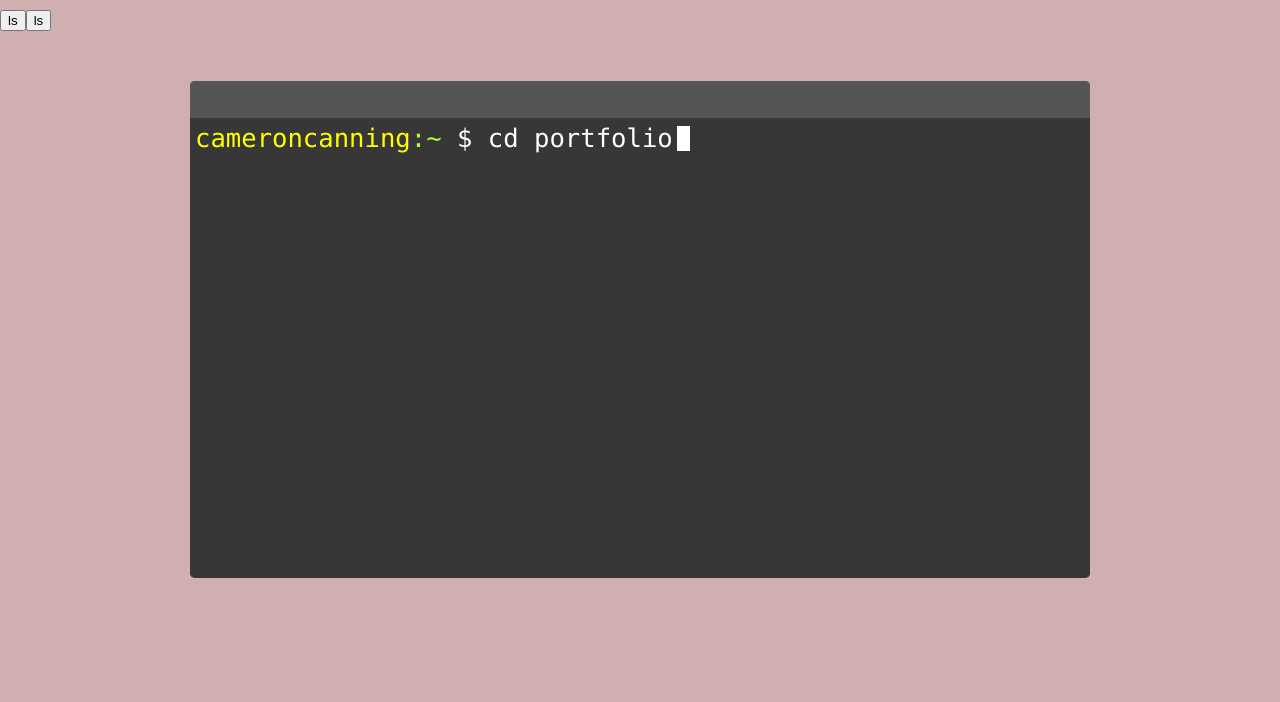
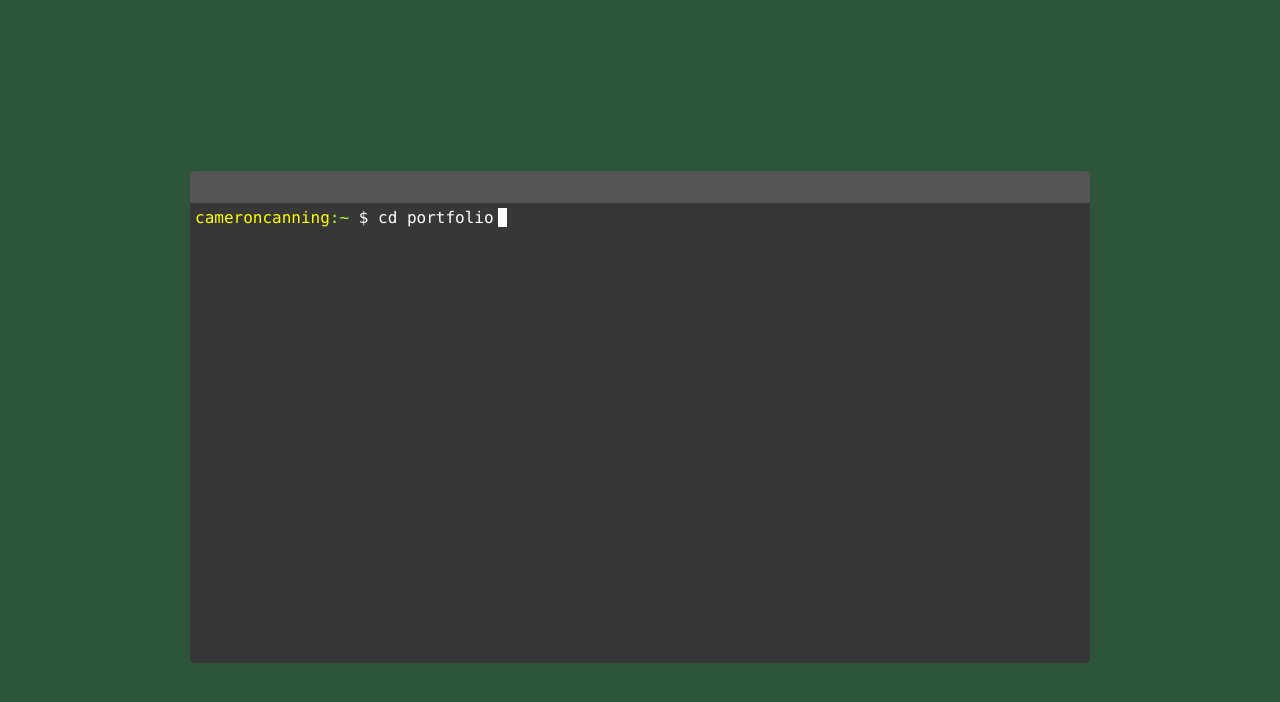
Before and after one commit to CameronCanning/terminal-portfolio, a React (Create React App) app: page / in a window 1280 px wide. Shown: the top 702 px of the page. Built offline with nearby package versions, Linux system fonts and the light colour scheme.

Commit message:
terminal implemented as portfolio

```diff
--- a/src/App.js
+++ b/src/App.js
@@ -1,17 +1,182 @@
-import { useState, useEffect, useRef } from 'react';
+import { useEffect, useState } from 'react';
 import { useTerminalControl } from './hooks/editor';
 import Terminal from './components/Terminal';
-import Command from './components/Command';
 
-function App() {
-	const [terminal, submitCommand] = useTerminalControl('cameroncanning', '', 2100);
+const App = () => {
+	const [terminal, submit] = useTerminalControl('cameroncanning', '', 2100);
+	const commandsAlias = [
+		{alias: 'about', value: 'cat about.txt'},
+		{alias: 'education', value: 'cat education.txt'},
+		{alias: 'skills', value: 'cat skills.json'},
+		{alias: 'projects', value: 'cat ./projects/*'},
+		{alias: 'contact', value: 'cat contact.json'}
+	];
+	const [readyProgress , setReadyProgress] = useState(2);
+
+	const tab = <>&nbsp;&nbsp;&nbsp;</>;
+
+	useEffect(() => {
+		if (!terminal.loading){
+			submit('cd portfolio', 2000);
+		}
+	}, [terminal.loading]);
+	useEffect(() => {
+		if (!terminal.sending && readyProgress > 0) {
+			setReadyProgress(prev => prev - 1);
+		}
+	}, [terminal.sending]);
+
+	useEffect(() => {
+		terminal.setCommands({
+			'cd portfolio': () => {
+				terminal.setDir('/portfolio');
+				return null;
+			},
+			'cat about.txt': () => {
+				return  'My name is ^^^, I\'m a fullstack devloper with an insatiable hunger for learning.'
+			},
+			'cat education.txt': () => {
+				return 'Bachelor of Computer Science, Carleton University';
+			},
+			'cat skills.json': () => {
+				return (
+					<span>
+						{'{'}
+						<br/>
+						{tab}<span className='json-key'>languages</span>: [ "Javascript", "Python", "Java", "C/C++" ],
+						<br/>
+						{tab}<span className='json-key'>libraries</span>: [ "React", "Node.js", "Express.js", "Flask" ],
+						<br/>
+						{tab}<span className='json-key'>databases</span>: [ "MongoDb", "MySQL" ],
+						<br/>
+						{tab}<span className='json-key'>tools</span>:{tab}&nbsp;&nbsp;[ "Git", "Docker", "Heroku", "Mongo Atlas" ]
+						<br/>
+						{'}'}
+					</span>
+				)
+			},
+			'cat ./projects/*': () => {
+				const projects = [
+					{
+						name: 'short-earl',
+						description: 'URL shortener developed using MERN',
+						github: 'https://github.com/cameroncanning/short-earl',
+						website: 'https://shortearl.herokuapp.com'
+
+					},
+					{
+						name: 'auto-terminal',
+						description: 'An autotyping terminal for React',
+						//github: 'github.com/cameroncanning/short-earl',
+						demo: 'https://cameroncanning.com'
+
+					},
+					{
+						name: 'lottery-sim',
+						description: 'Lottery simulator made with React',
+						github: 'https://github.com/cameroncanning/lottery-sim',
+						website: 'https://cameroncanning.github.io/lottery-sim/'
+
+					},
+					{
+						name: 'wikipage-connecter',
+						description: 'Flask API that finds the shortest chain between 2 pages',
+						github: 'https://github.com/CameronCanning/wikipage-connecter',
+
+					},
+					{
+						name: 'PaintSheetGenerator',
+						description: 'Generates a paint by number sheet from any image',
+						github: 'https://github.com/Davidj361/PaintSheetGenerator',
+					},
+
+				]
+
+				return (
+					<span>
+						{projects.map(p => {
+							return (
+								<span key={p.name}>
+									{'{'}<br/>
+									<span>
+										<span className='json-key'>	{tab}name</span>: "{p.name}"<br/>
+									</span>
+									<span>
+										<span className='json-key'>{tab}description</span>: "{p.description}"<br/>
+									</span>
+									{!!p.github &&
+									<span>
+										<span className='json-key'>{tab}github</span>: "<Link>{p.github}</Link>"<br/>
+									</span>
+									}
+									{!!p.website &&
+									<span>
+										<span className='json-key'>{tab}website</span>: "<Link>{p.website}</Link>"<br/>
+									</span>}
+									{!!p.demo &&
+									<span>
+										<span className='json-key'>{tab}demo</span>: "<Link>{p.demo}</Link>"<br/>
+									</span>}
+									{'}'}
+								</span>
+							)
+						})}
+					</span>
+				)
+			},
+ 			'cat contact.json': () => {
+				return (
+					<span>
+						{'{'}
+						<br/>
+						{tab}<span className={'json-key'}>phone</span>: "
+							<a  className={'terminal-link'}
+								href='tel:705-309-1862'>705-309-1862</a>",
+						<br/>
+						{tab}<span className={'json-key'}>email</span>: "
+							<a  className={'terminal-link'}
+								href='mailto:cameroncanning.1@gmail.com'>
+								cameroncanning.1@gmail.com</a>"
+						<br/>
+						{'}'}
+					</span>
+				)
+			}
+		});
+	}, []);
+
 	return (
 		<>
-		<button onClick={()=>submitCommand('ls')}>ls</button>
-		<button onClick={()=>submitCommand('lol')}>ls</button>
-		<Terminal {...terminal}/>
+		<div className='container'>
+			<div>
+				<div className={(readyProgress === 0 ? 'fade-in ' : '') + 'command-container main-content'}>
+					{commandsAlias.map(cmd =>
+						<span
+							key={cmd.alias}
+							className='command-btn'
+							onClick={()=>submit(cmd.value)}
+							>
+							{cmd.alias}
+						</span>
+					)}
+
+				</div>
+				<Terminal {...terminal}/>
+			</div>
+		</div>
 		</>
 	);
 }
 
+const Link = ({children}) => {
+	return (
+		<a  className='terminal-link'
+			href={children}
+			target="_blank"
+			rel="noopener noreferrer">
+			{children}
+		</a>
+	)
+}
+
 export default App;
--- a/src/components/Command.js
+++ /dev/null
@@ -1,4 +0,0 @@
-const Command = ({command}) => {
-    return <button>helo</button>
-}
-export default Command;
--- a/src/components/Terminal.js
+++ b/src/components/Terminal.js
@@ -2,9 +2,9 @@ import { useEffect, useRef } from 'react';
 
 const Terminal = ({loading, history, user, dir, command, typing, noHeader=false}) => {
     return (
-        <div className='terminal'>
+        <div className='terminal main-content'>
             {!noHeader && <Header/>}
-            <div className='bottom-scroll'>
+            <div className='test'>
                 <div className='terminal-content-wrapper'>
                     {
                         loading
@@ -58,6 +58,7 @@ const Content = ({user, host, dir, command, output}) => {
                     {command}
                 </span>
             </span>
+            <br/>
             <span>
                 {output}
             </span>
--- a/src/hooks/editor.js
+++ b/src/hooks/editor.js
@@ -62,10 +62,6 @@ export const useTerminalControl = (_user='user', _dir='', load= 0) => {
                 setSending(false);
             }, loading);
         }
-        //prevents running on dev hotreload
-        else if (history.length === 0) {
-			submit('cd portfolio', 2000);
-        }
     }, [loading]);
 
     const run = (cmd) => {
--- a/src/index.css
+++ b/src/index.css
@@ -1,26 +1,76 @@
-body {
-  background-color: #CFAFAF;
-  color: #fff;
+:root {
+  --bg-color: rgb(45, 85, 57);
+}
+body, html, #root {
+  background-color: var(--bg-color);
+  color: rgb(255, 255, 255);
   margin: 0;
   height: 100%;
-  font-family: -apple-system, BlinkMacSystemFont, 'Segoe UI', 'Roboto', 'Oxygen',
-    'Ubuntu', 'Cantarell', 'Fira Sans', 'Droid Sans', 'Helvetica Neue',
-    sans-serif;
+  width: 100%;
+  font-family: source-code-pro, Menlo, Monaco, Consolas, 'Courier New',
+    monospace;
   -webkit-font-smoothing: antialiased;
   -moz-osx-font-smoothing: grayscale;
-  font-size: calc(10px + 2vmin);
-  font-size: 1.6rem;
+}
+.container {
+  display: flex;
+  flex-direction: column;
+  justify-content: center;
+  align-items: center;
+  height: 100%;
+  width: 100%;
+}
+.command-btn {
+  cursor: pointer;
+
+}
+.command-container {
+  color:#fff;
+  padding-bottom: 15px;
+  display: flex;
+  justify-content: space-between;
+  opacity: 0;
+}
+.fade-in {
+	opacity: 1;
+	animation-name: fadein;
+	animation-iteration-count: 1;
+	animation-timing-function: ease-in;
+	animation-duration: 1s;
+}
+@keyframes fadein {
+  0% { opacity: 0; }
+  100% { opacity: 1; }
 }
 
+.terminal {
+  width: 900px;
+  background-color: #373737;
+  border-radius: 5px;
+  margin:auto;
+}
 
-.terminal {
+.main-content {
+  margin:auto;
+  width: 900px;
+  font-size: 1rem;
+}
+@media (max-width: 900px){
+  .main-content{
+    width: 96vw;
+    font-size: .8rem;
+  }
+}
+@media (max-width: 576px){
+  .main-content{
+    width: 96vw;
+    font-size: .7rem;
+  }
+
+}
+.test {
   background-color: #373737;
-  margin: auto;
-  margin-top: 50px;
-  width: 900px;
   border-radius: 5px;
-  font-family: source-code-pro, Menlo, Monaco, Consolas, 'Courier New',
-    monospace;
 }
 .terminal-content-wrapper {
   background-color: #373737;
@@ -33,8 +83,8 @@ body {
 .cursor {
   display:inline-block;
   margin: 0 0 -4px 4px;
-  height: 25px;
-  width: 13px;
+  height: 1.2rem;
+  width: .6rem;
   background-color: white;
 
 }
@@ -49,7 +99,7 @@ body {
 .terminal-header {
   padding: 0;
   margin: 0;
-  height: 37px;
+  height: 2rem;
   border-radius: 5px 5px 0 0;
   background-color: #555;
 }
@@ -78,9 +128,22 @@ span.dir-color{
 
 }
 body::-webkit-scrollbar-thumb {
-  border: 7px #CFAFAF solid;
+  border: 7px var(--bg-color) solid;
   background-clip: padding-box;
   background: #555;
   border-radius: 10px;
 
 }
+
+.terminal-link {
+  color: lightblue
+}
+
+.json-key {
+  color: cornflowerblue;
+}
+
+span, a, p {
+  margin:0;
+  padding:0;
+}
```
